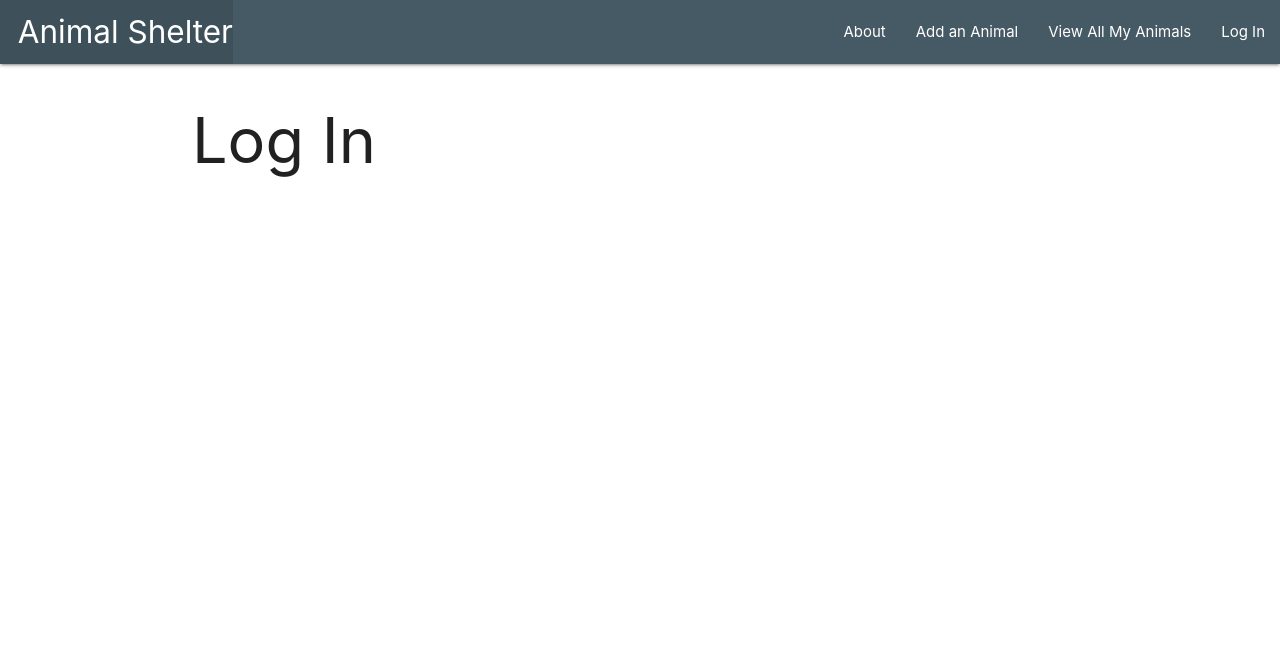
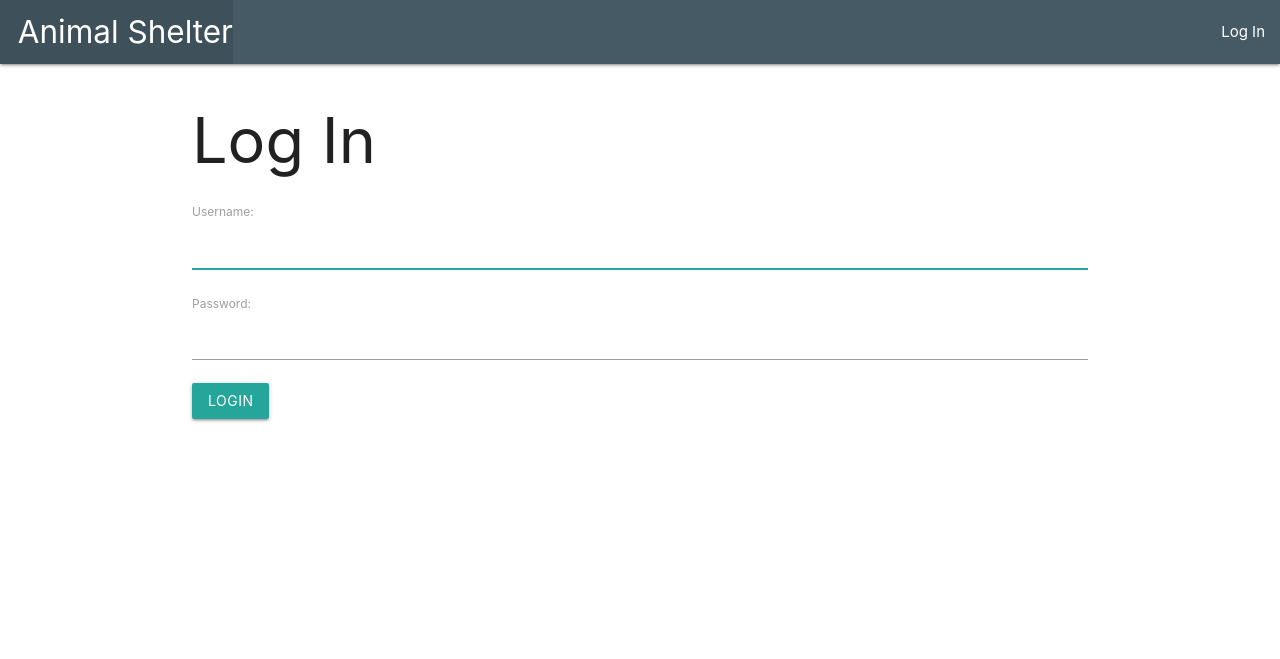
Before and after one commit to IrinaAlcala/Animal-Shelter, a Django app: page /accounts/login/ in a window 1280 px wide. Shown: the top 659 px of the page. Run offline with Django 3.2, Linux system fonts and the light colour scheme.

Commit message:
added login and logout

```diff
--- a/animalshelter/settings.py
+++ b/animalshelter/settings.py
@@ -116,3 +116,7 @@ USE_TZ = True
 # https://docs.djangoproject.com/en/3.0/howto/static-files/
 
 STATIC_URL = '/static/'
+
+LOGIN_REDIRECT_URL = '/animals/'
+
+LOGOUT_REDIRECT_URL = '/'
--- a/main_app/templates/base.html
+++ b/main_app/templates/base.html
@@ -18,10 +18,16 @@
                     <li><a href="/" class="left brand-logo">&nbsp;&nbsp;Animal Shelter</a></li>
                 </ul>
                 <ul class="right">
-                    <li><a href="{% url 'about' %}">About</a></li>
+
+
+                    {% if user.is_authenticated %}
+
           <li><a href="{% url 'animals_create' %}">Add an Animal</a></li>
           <li><a href="{% url 'animals_index' %}">View All My Animals</a></li>
+          <li><a href="{% url 'logout' %}">Log Out</a></li>
+        {% else %}
           <li><a href="{% url 'login' %}">Log In</a></li>
+          {% endif %}
 
                 </ul>
             </div>
--- a/main_app/templates/registration/login.html
+++ b/main_app/templates/registration/login.html
@@ -3,4 +3,12 @@
 
 <h1>Log In</h1>
 
+<!-- Add the login form -->
+<form method="post" action="{% url 'login' %}">
+    {% csrf_token %}
+    {{ form.as_p }}
+    <input type="submit" class="btn" value="login">
+    <input type="hidden" name="next" value="{{ next }}">
+  </form>
+
 {% endblock %}
```
